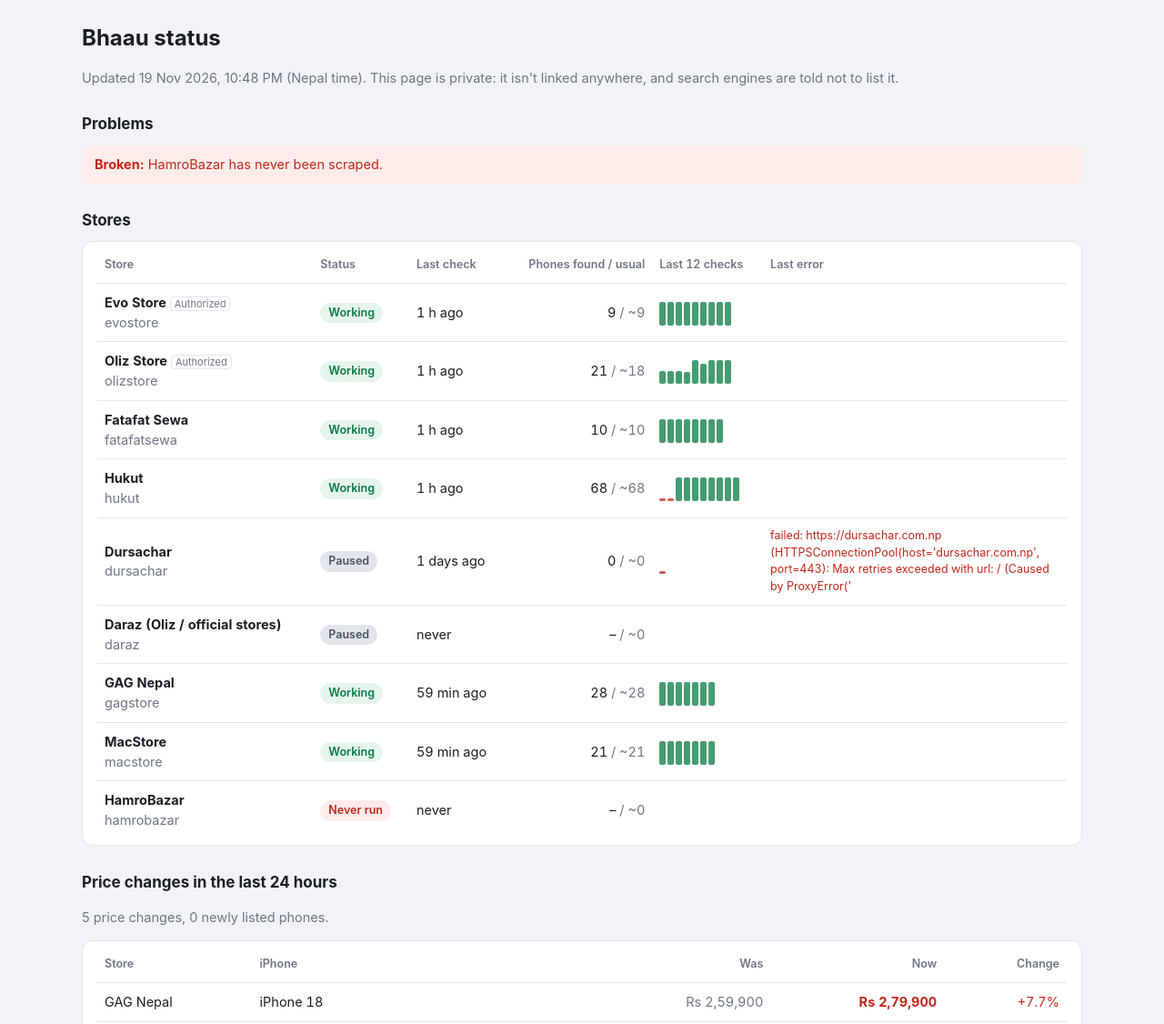
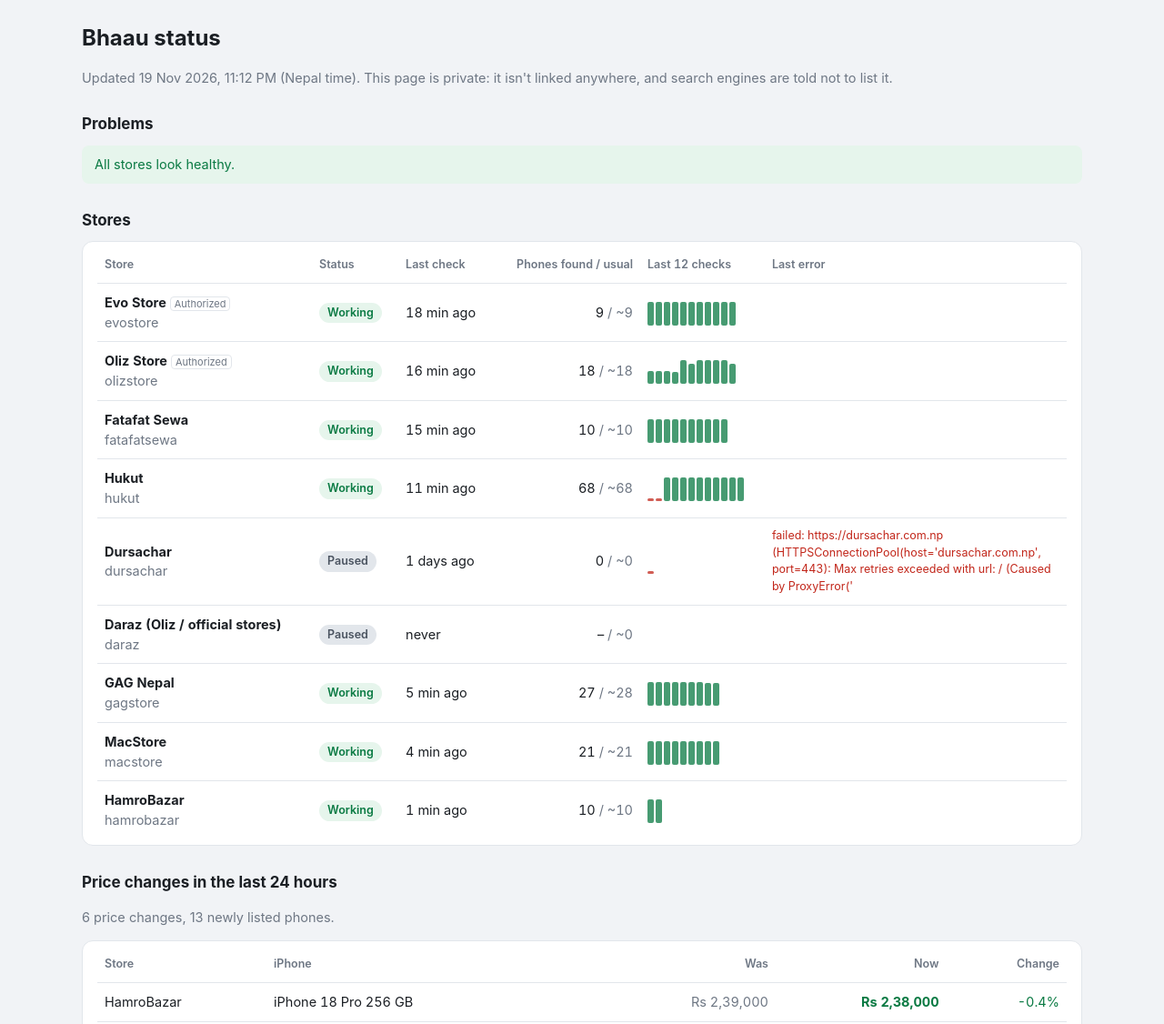
Before and after one commit to abhizeetyadav/sastorate, a plain HTML site: page web/status-NCGOdqOmD0H54Q-XOJEqlxPH/index.html in a window 1280 px wide. Shown: the top 1126 px of the page at 91% size. Drawn offline with Linux system fonts and the light colour scheme.

Commit message:
data: prices 2026-11-19 17:27 UTC

```diff
--- a/web/status-NCGOdqOmD0H54Q-XOJEqlxPH/index.html
+++ b/web/status-NCGOdqOmD0H54Q-XOJEqlxPH/index.html
@@ -17,33 +17,33 @@ ul.problems{list-style:none;padding:0;margin:0} ul.problems li{padding:10px 14px
 li.broken{background:var(--rw);color:var(--r)} li.check{background:var(--aw);color:var(--a)} li.good{background:var(--gw);color:var(--g)}
 .down{color:var(--g)} .up{color:var(--r)} .kpis{display:flex;gap:28px;padding:10px 0} .kpis b{display:block;font-size:24px} .kpis span{color:var(--ink3);font-size:13px}
 </style></head><body><main>
-<h1>Bhaau status</h1><p class="muted">Updated 19 Nov 2026, 10:48 PM (Nepal time). This page is private: it isn't linked anywhere, and search engines are told not to list it.</p>
-<h2>Problems</h2><ul class="problems"><li class="broken"><b>Broken:</b> HamroBazar has never been scraped.</li></ul>
+<h1>Bhaau status</h1><p class="muted">Updated 19 Nov 2026, 11:12 PM (Nepal time). This page is private: it isn't linked anywhere, and search engines are told not to list it.</p>
+<h2>Problems</h2><ul class="problems"><li class="good">All stores look healthy.</li></ul>
 <h2>Stores</h2><div class="card"><table><thead><tr><th>Store</th><th>Status</th><th>Last check</th><th class="r">Phones found / usual</th><th>Last 12 checks</th><th>Last error</th></tr></thead>
 <tbody><tr><td><b>Evo Store</b> <span class="tag">Authorized</span><br>
           <span class="muted">evostore</span></td>
           <td><span class="st ok">Working</span></td>
-          <td>1 h ago</td>
+          <td>18 min ago</td>
           <td class="r">9<span class="muted"> / ~9</span></td>
-          <td><div class="bars"><i title="1 days ago: 9 phones, ok" class="" style="height:26px"></i><i title="1 days ago: 9 phones, ok" class="" style="height:26px"></i><i title="1 days ago: 9 phones, ok" class="" style="height:26px"></i><i title="1 days ago: 9 phones, ok" class="" style="height:26px"></i><i title="1 days ago: 9 phones, ok" class="" style="height:26px"></i><i title="11 h ago: 9 phones, ok" class="" style="height:26px"></i><i title="8 h ago: 9 phones, ok" class="" style="height:26px"></i><i title="4 h ago: 9 phones, ok" class="" style="height:26px"></i><i title="1 h ago: 9 phones, ok" class="" style="height:26px"></i></div></td>
+          <td><div class="bars"><i title="1 days ago: 9 phones, ok" class="" style="height:26px"></i><i title="1 days ago: 9 phones, ok" class="" style="height:26px"></i><i title="1 days ago: 9 phones, ok" class="" style="height:26px"></i><i title="1 days ago: 9 phones, ok" class="" style="height:26px"></i><i title="1 days ago: 9 phones, ok" class="" style="height:26px"></i><i title="11 h ago: 9 phones, ok" class="" style="height:26px"></i><i title="8 h ago: 9 phones, ok" class="" style="height:26px"></i><i title="5 h ago: 9 phones, ok" class="" style="height:26px"></i><i title="1 h ago: 9 phones, ok" class="" style="height:26px"></i><i title="41 min ago: 9 phones, ok" class="" style="height:26px"></i><i title="18 min ago: 9 phones, ok" class="" style="height:26px"></i></div></td>
           <td class="err"></td></tr><tr><td><b>Oliz Store</b> <span class="tag">Authorized</span><br>
           <span class="muted">olizstore</span></td>
           <td><span class="st ok">Working</span></td>
-          <td>1 h ago</td>
-          <td class="r">21<span class="muted"> / ~18</span></td>
-          <td><div class="bars"><i title="1 days ago: 12 phones, ok" class="" style="height:14px"></i><i title="1 days ago: 12 phones, ok" class="" style="height:14px"></i><i title="1 days ago: 12 phones, ok" class="" style="height:14px"></i><i title="1 days ago: 11 phones, ok" class="" style="height:13px"></i><i title="1 days ago: 21 phones, ok" class="" style="height:26px"></i><i title="11 h ago: 18 phones, ok" class="" style="height:22px"></i><i title="8 h ago: 21 phones, ok" class="" style="height:26px"></i><i title="4 h ago: 21 phones, ok" class="" style="height:26px"></i><i title="1 h ago: 21 phones, ok" class="" style="height:26px"></i></div></td>
+          <td>16 min ago</td>
+          <td class="r">18<span class="muted"> / ~18</span></td>
+          <td><div class="bars"><i title="1 days ago: 12 phones, ok" class="" style="height:14px"></i><i title="1 days ago: 12 phones, ok" class="" style="height:14px"></i><i title="1 days ago: 12 phones, ok" class="" style="height:14px"></i><i title="1 days ago: 11 phones, ok" class="" style="height:13px"></i><i title="1 days ago: 21 phones, ok" class="" style="height:26px"></i><i title="11 h ago: 18 phones, ok" class="" style="height:22px"></i><i title="8 h ago: 21 phones, ok" class="" style="height:26px"></i><i title="5 h ago: 21 phones, ok" class="" style="height:26px"></i><i title="1 h ago: 21 phones, ok" class="" style="height:26px"></i><i title="40 min ago: 21 phones, ok" class="" style="height:26px"></i><i title="16 min ago: 18 phones, ok" class="" style="height:22px"></i></div></td>
           <td class="err"></td></tr><tr><td><b>Fatafat Sewa</b><br>
           <span class="muted">fatafatsewa</span></td>
           <td><span class="st ok">Working</span></td>
-          <td>1 h ago</td>
+          <td>15 min ago</td>
           <td class="r">10<span class="muted"> / ~10</span></td>
-          <td><div class="bars"><i title="1 days ago: 10 phones, ok" class="" style="height:26px"></i><i title="1 days ago: 10 phones, ok" class="" style="height:26px"></i><i title="1 days ago: 10 phones, ok" class="" style="height:26px"></i><i title="1 days ago: 10 phones, ok" class="" style="height:26px"></i><i title="11 h ago: 10 phones, ok" class="" style="height:26px"></i><i title="8 h ago: 10 phones, ok" class="" style="height:26px"></i><i title="4 h ago: 10 phones, ok" class="" style="height:26px"></i><i title="1 h ago: 10 phones, ok" class="" style="height:26px"></i></div></td>
+          <td><div class="bars"><i title="1 days ago: 10 phones, ok" class="" style="height:26px"></i><i title="1 days ago: 10 phones, ok" class="" style="height:26px"></i><i title="1 days ago: 10 phones, ok" class="" style="height:26px"></i><i title="1 days ago: 10 phones, ok" class="" style="height:26px"></i><i title="11 h ago: 10 phones, ok" class="" style="height:26px"></i><i title="8 h ago: 10 phones, ok" class="" style="height:26px"></i><i title="5 h ago: 10 phones, ok" class="" style="height:26px"></i><i title="1 h ago: 10 phones, ok" class="" style="height:26px"></i><i title="39 min ago: 10 phones, ok" class="" style="height:26px"></i><i title="15 min ago: 10 phones, ok" class="" style="height:26px"></i></div></td>
           <td class="err"></td></tr><tr><td><b>Hukut</b><br>
           <span class="muted">hukut</span></td>
           <td><span class="st ok">Working</span></td>
-          <td>1 h ago</td>
+          <td>11 min ago</td>
           <td class="r">68<span class="muted"> / ~68</span></td>
-          <td><div class="bars"><i title="1 days ago: 0 phones, empty" class="bad" style="height:3px"></i><i title="1 days ago: 0 phones, running" class="bad" style="height:3px"></i><i title="1 days ago: 68 phones, ok" class="" style="height:26px"></i><i title="1 days ago: 68 phones, ok" class="" style="height:26px"></i><i title="1 days ago: 68 phones, ok" class="" style="height:26px"></i><i title="1 days ago: 68 phones, ok" class="" style="height:26px"></i><i title="11 h ago: 68 phones, ok" class="" style="height:26px"></i><i title="8 h ago: 68 phones, ok" class="" style="height:26px"></i><i title="4 h ago: 68 phones, ok" class="" style="height:26px"></i><i title="1 h ago: 68 phones, ok" class="" style="height:26px"></i></div></td>
+          <td><div class="bars"><i title="1 days ago: 0 phones, empty" class="bad" style="height:3px"></i><i title="1 days ago: 0 phones, running" class="bad" style="height:3px"></i><i title="1 days ago: 68 phones, ok" class="" style="height:26px"></i><i title="1 days ago: 68 phones, ok" class="" style="height:26px"></i><i title="1 days ago: 68 phones, ok" class="" style="height:26px"></i><i title="1 days ago: 68 phones, ok" class="" style="height:26px"></i><i title="11 h ago: 68 phones, ok" class="" style="height:26px"></i><i title="8 h ago: 68 phones, ok" class="" style="height:26px"></i><i title="5 h ago: 68 phones, ok" class="" style="height:26px"></i><i title="1 h ago: 68 phones, ok" class="" style="height:26px"></i><i title="36 min ago: 68 phones, ok" class="" style="height:26px"></i><i title="11 min ago: 68 phones, ok" class="" style="height:26px"></i></div></td>
           <td class="err"></td></tr><tr><td><b>Dursachar</b><br>
           <span class="muted">dursachar</span></td>
           <td><span class="st off">Paused</span></td>
@@ -59,25 +59,25 @@ li.broken{background:var(--rw);color:var(--r)} li.check{background:var(--aw);col
           <td class="err"></td></tr><tr><td><b>GAG Nepal</b><br>
           <span class="muted">gagstore</span></td>
           <td><span class="st ok">Working</span></td>
-          <td>59 min ago</td>
-          <td class="r">28<span class="muted"> / ~28</span></td>
-          <td><div class="bars"><i title="1 days ago: 28 phones, ok" class="" style="height:26px"></i><i title="1 days ago: 28 phones, ok" class="" style="height:26px"></i><i title="1 days ago: 28 phones, ok" class="" style="height:26px"></i><i title="11 h ago: 28 phones, ok" class="" style="height:26px"></i><i title="7 h ago: 28 phones, ok" class="" style="height:26px"></i><i title="4 h ago: 28 phones, ok" class="" style="height:26px"></i><i title="59 min ago: 28 phones, ok" class="" style="height:26px"></i></div></td>
+          <td>5 min ago</td>
+          <td class="r">27<span class="muted"> / ~28</span></td>
+          <td><div class="bars"><i title="1 days ago: 28 phones, ok" class="" style="height:26px"></i><i title="1 days ago: 28 phones, ok" class="" style="height:26px"></i><i title="1 days ago: 28 phones, ok" class="" style="height:26px"></i><i title="11 h ago: 28 phones, ok" class="" style="height:26px"></i><i title="8 h ago: 28 phones, ok" class="" style="height:26px"></i><i title="5 h ago: 28 phones, ok" class="" style="height:26px"></i><i title="1 h ago: 28 phones, ok" class="" style="height:26px"></i><i title="32 min ago: 27 phones, ok" class="" style="height:25px"></i><i title="5 min ago: 27 phones, ok" class="" style="height:25px"></i></div></td>
           <td class="err"></td></tr><tr><td><b>MacStore</b><br>
           <span class="muted">macstore</span></td>
           <td><span class="st ok">Working</span></td>
-          <td>59 min ago</td>
+          <td>4 min ago</td>
           <td class="r">21<span class="muted"> / ~21</span></td>
-          <td><div class="bars"><i title="1 days ago: 21 phones, ok" class="" style="height:26px"></i><i title="1 days ago: 21 phones, ok" class="" style="height:26px"></i><i title="1 days ago: 21 phones, ok" class="" style="height:26px"></i><i title="10 h ago: 21 phones, ok" class="" style="height:26px"></i><i title="7 h ago: 21 phones, ok" class="" style="height:26px"></i><i title="4 h ago: 21 phones, ok" class="" style="height:26px"></i><i title="59 min ago: 21 phones, ok" class="" style="height:26px"></i></div></td>
+          <td><div class="bars"><i title="1 days ago: 21 phones, ok" class="" style="height:26px"></i><i title="1 days ago: 21 phones, ok" class="" style="height:26px"></i><i title="1 days ago: 21 phones, ok" class="" style="height:26px"></i><i title="11 h ago: 21 phones, ok" class="" style="height:26px"></i><i title="8 h ago: 21 phones, ok" class="" style="height:26px"></i><i title="5 h ago: 21 phones, ok" class="" style="height:26px"></i><i title="1 h ago: 21 phones, ok" class="" style="height:26px"></i><i title="32 min ago: 21 phones, ok" class="" style="height:26px"></i><i title="4 min ago: 21 phones, ok" class="" style="height:26px"></i></div></td>
           <td class="err"></td></tr><tr><td><b>HamroBazar</b><br>
           <span class="muted">hamrobazar</span></td>
-          <td><span class="st bad">Never run</span></td>
-          <td>never</td>
-          <td class="r">–<span class="muted"> / ~0</span></td>
-          <td><div class="bars"></div></td>
+          <td><span class="st ok">Working</span></td>
+          <td>1 min ago</td>
+          <td class="r">10<span class="muted"> / ~10</span></td>
+          <td><div class="bars"><i title="28 min ago: 10 phones, ok" class="" style="height:26px"></i><i title="1 min ago: 10 phones, ok" class="" style="height:26px"></i></div></td>
           <td class="err"></td></tr></tbody></table></div>
 <h2>Price changes in the last 24 hours</h2>
-<p class="muted">5 price changes, 0 newly listed phones.</p>
-<div class="card"><table><thead><tr><th>Store</th><th>iPhone</th><th class="r">Was</th><th class="r">Now</th><th class="r">Change</th></tr></thead><tbody><tr><td>GAG Nepal</td><td>iPhone 18 </td><td class="r muted">Rs 2,59,900</td><td class="r"><b class="up">Rs 2,79,900</b></td><td class="r up">+7.7%</td></tr><tr><td>Hukut</td><td>iPhone 17 Pro Max 2 TB</td><td class="r muted">Rs 2,48,999</td><td class="r"><b class="up">Rs 4,11,397</b></td><td class="r up">+65.2%</td></tr><tr><td>Hukut</td><td>iPhone 17 Pro Max 1 TB</td><td class="r muted">Rs 3,30,999</td><td class="r"><b class="down">Rs 3,27,099</b></td><td class="r down">-1.2%</td></tr><tr><td>Hukut</td><td>iPhone 17 Pro Max 512 GB</td><td class="r muted">Rs 2,89,999</td><td class="r"><b class="down">Rs 2,84,599</b></td><td class="r down">-1.9%</td></tr><tr><td>Hukut</td><td>iPhone 17 Pro Max 256 GB</td><td class="r muted">Rs 2,48,999</td><td class="r"><b class="down">Rs 2,42,499</b></td><td class="r down">-2.6%</td></tr></tbody></table></div>
+<p class="muted">6 price changes, 13 newly listed phones.</p>
+<div class="card"><table><thead><tr><th>Store</th><th>iPhone</th><th class="r">Was</th><th class="r">Now</th><th class="r">Change</th></tr></thead><tbody><tr><td>HamroBazar</td><td>iPhone 18 Pro 256 GB</td><td class="r muted">Rs 2,39,000</td><td class="r"><b class="down">Rs 2,38,000</b></td><td class="r down">-0.4%</td></tr><tr><td>GAG Nepal</td><td>iPhone 18 </td><td class="r muted">Rs 2,59,900</td><td class="r"><b class="up">Rs 2,79,900</b></td><td class="r up">+7.7%</td></tr><tr><td>Hukut</td><td>iPhone 17 Pro Max 2 TB</td><td class="r muted">Rs 2,48,999</td><td class="r"><b class="up">Rs 4,11,397</b></td><td class="r up">+65.2%</td></tr><tr><td>Hukut</td><td>iPhone 17 Pro Max 1 TB</td><td class="r muted">Rs 3,30,999</td><td class="r"><b class="down">Rs 3,27,099</b></td><td class="r down">-1.2%</td></tr><tr><td>Hukut</td><td>iPhone 17 Pro Max 512 GB</td><td class="r muted">Rs 2,89,999</td><td class="r"><b class="down">Rs 2,84,599</b></td><td class="r down">-1.9%</td></tr><tr><td>Hukut</td><td>iPhone 17 Pro Max 256 GB</td><td class="r muted">Rs 2,48,999</td><td class="r"><b class="down">Rs 2,42,499</b></td><td class="r down">-2.6%</td></tr></tbody></table></div>
 <h2>Hidden prices</h2><ul><li>joystore: iPhone 16 128 GB (lists the 256 GB price)</li></ul>
 <h2>Price alerts</h2><p class="muted">Price alerts aren't set up, or the alert service couldn't be reached.</p>
 </main></body></html>
```
Also changed, not shown: web/data/history.json (+1 -1 lines), web/index.html (+2 -2 lines), web/iphone-12/index.html (+1 -1 lines), web/iphone-13-pro-max/index.html (+1 -1 lines), web/iphone-13/index.html (+1 -1 lines), web/iphone-16e/index.html (+1 -1 lines), web/iphone-17-pro-max/index.html (+2 -2 lines), web/iphone-air/index.html (+4 -4 lines), web/data/latest.json, 1 other file.
